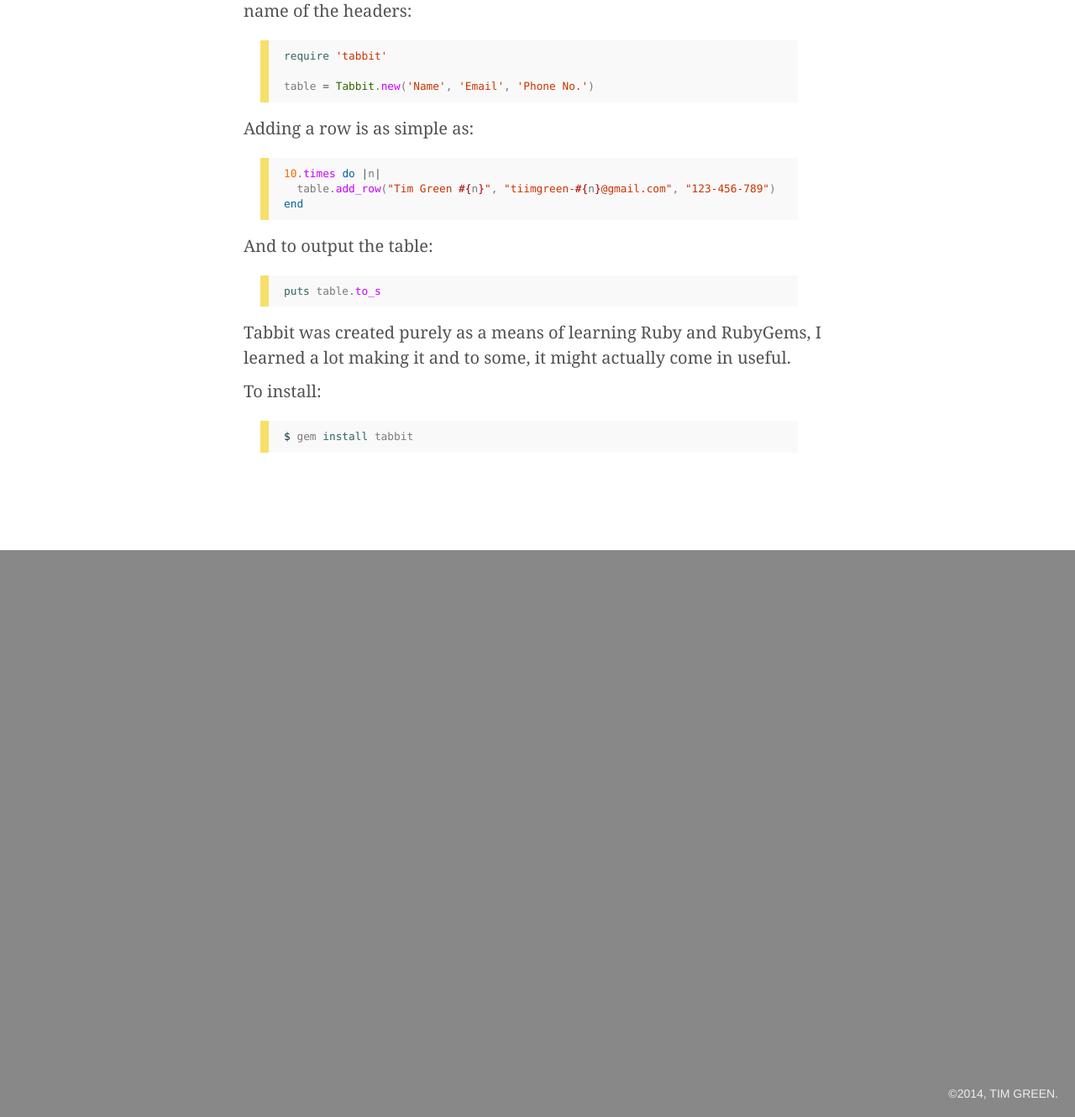
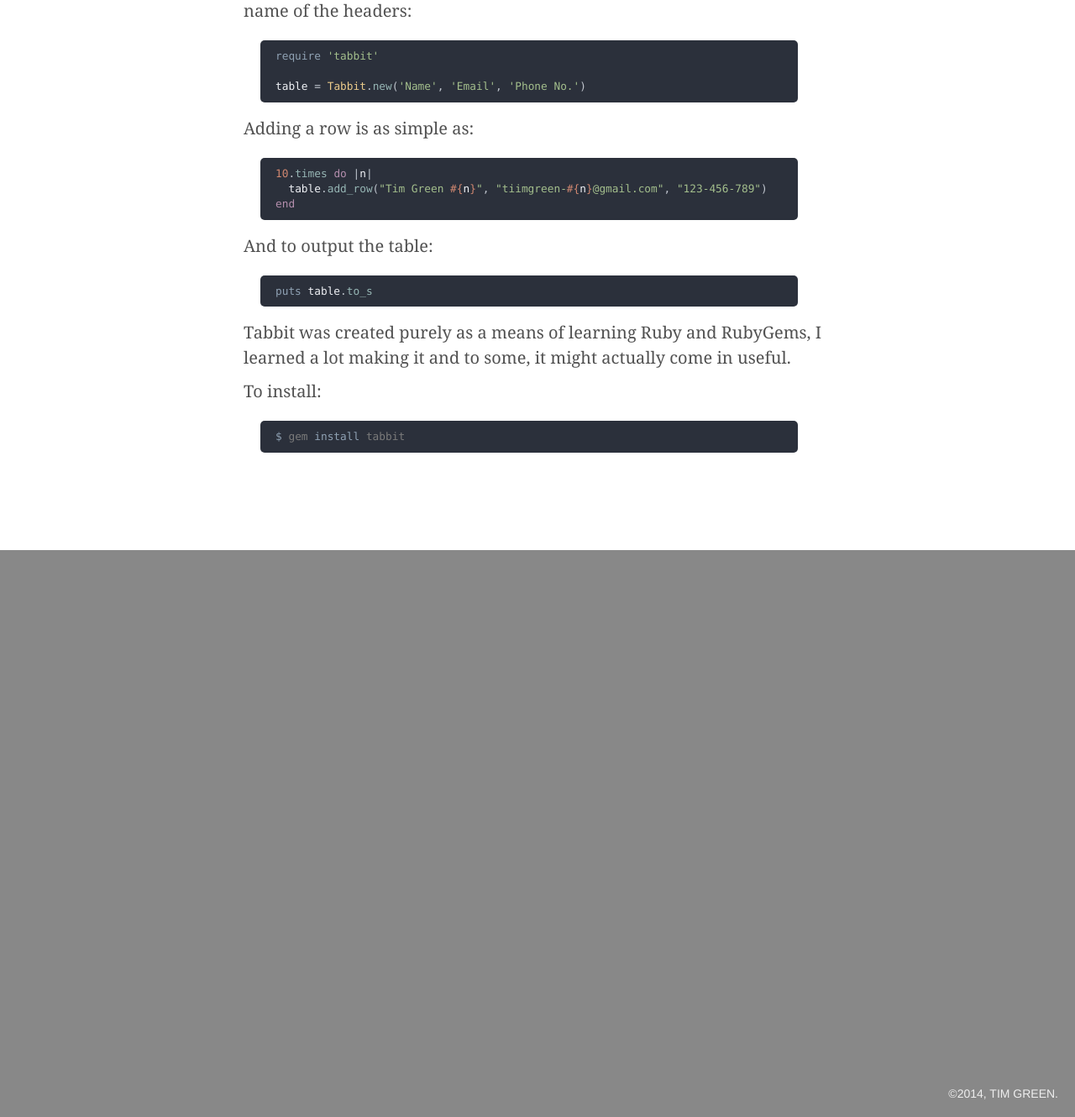
Before and after one commit to tiimgreen/tiimgreen.github.io, a Jekyll site: the page built from _posts/2014-04-15-tables-on-console.md, in a window 1280 px wide. Shown: the part 1478-2808 px from the top of the page at 84% size. Built offline with Jekyll 4.4.1, drawn with Linux system fonts in a browser that asks for light colours; nearby versions of some CDN libraries; some web fonts are replaced; Markdown is read by kramdown in place of the engine named in the settings.

Commit message:
Change syntax highlighting theme

```diff
--- a/assets/css/default.css
+++ b/assets/css/default.css
@@ -267,13 +267,13 @@
 
 code, pre {
 	font-family: Menlo, Monaco, "Courier New", monospace;
-	background-color: #f9f9f9;
+	background-color: #2b303b;
 }
 
 code {
 	padding: .25em .5em;
 	font-size: 85%;
-	color: #bf616a;
+	color: #eff1f5;
 	border-radius: 3px;
 }
 
@@ -285,7 +285,9 @@
 	white-space: pre-wrap;
 	word-break: break-all;
 	word-wrap: break-word;
-	border-left: 10px solid #F6DF6A;
+	-webkit-border-radius: 5px;
+     -moz-border-radius: 5px;
+          border-radius: 5px;
 }
 
 pre code {
--- a/assets/css/syntax.css
+++ b/assets/css/syntax.css
@@ -2,8 +2,8 @@
  /*{ background: #f0f3f3; }*/
 .c { color: #999; } /* Comment */
 .err { color: #AA0000; background-color: #FFAAAA } /* Error */
-.k { color: #006699; } /* Keyword */
-.o { color: #555555 } /* Operator */
+.k { color: #b48ead; } /* Keyword */
+.o { color: #c0c5ce } /* Operator */
 .cm { color: #0099FF; font-style: italic } /* Comment.Multiline */
 .cp { color: #009999 } /* Comment.Preproc */
 .c1 { color: #999; } /* Comment.Single */
@@ -21,46 +21,48 @@
 .kc { color: #006699; } /* Keyword.Constant */
 .kd { color: #006699; } /* Keyword.Declaration */
 .kn { color: #006699; } /* Keyword.Namespace */
-.kp { color: #006699 } /* Keyword.Pseudo */
+.kp { color: #96b5b4 } /* Keyword.Pseudo */
 .kr { color: #006699; } /* Keyword.Reserved */
 .kt { color: #007788; } /* Keyword.Type */
 .m { color: #FF6600 } /* Literal.Number */
 .s { color: #d44950 } /* Literal.String */
 .na { color: #4f9fcf } /* Name.Attribute */
-.nb { color: #336666 } /* Name.Builtin */
-.nc { color: #00AA88; } /* Name.Class */
-.no { color: #336600 } /* Name.Constant */
+.nb { color: #8fa1b3 } /* Name.Builtin */
+.nc { color: #b48ead; } /* Name.Class */
+.no { color: #ebcb8b } /* Name.Constant */
 .nd { color: #9999FF } /* Name.Decorator */
 .ni { color: #999999; } /* Name.Entity */
 .ne { color: #CC0000; } /* Name.Exception */
-.nf { color: #CC00FF } /* Name.Function */
+.nf { color: #96b5b4 } /* Name.Function */
 .nl { color: #9999FF } /* Name.Label */
 .nn { color: #00CCFF; } /* Name.Namespace */
 .nt { color: #2f6f9f; } /* Name.Tag */
-.nv { color: #003333 } /* Name.Variable */
+.nv { color: #8fa1b3 } /* Name.Variable */
 .ow { color: #000000; } /* Operator.Word */
 .w { color: #bbbbbb } /* Text.Whitespace */
 .mf { color: #FF6600 } /* Literal.Number.Float */
 .mh { color: #FF6600 } /* Literal.Number.Hex */
-.mi { color: #FF6600 } /* Literal.Number.Integer */
-.mo { color: #FF6600 } /* Literal.Number.Oct */
+.mi { color: #d08770 } /* Literal.Number.Integer */
+.mo { color: #d08770 } /* Literal.Number.Oct */
 .sb { color: #CC3300 } /* Literal.String.Backtick */
 .sc { color: #CC3300 } /* Literal.String.Char */
 .sd { color: #CC3300; font-style: italic } /* Literal.String.Doc */
-.s2 { color: #CC3300 } /* Literal.String.Double */
-.se { color: #CC3300; } /* Literal.String.Escape */
+.s2 { color: #a3be8c } /* Literal.String.Double */
+.se { color: #d08770; } /* Literal.String.Escape */
 .sh { color: #CC3300 } /* Literal.String.Heredoc */
-.si { color: #AA0000 } /* Literal.String.Interpol */
+.si { color: #d08770 } /* Literal.String.Interpol */
 .sx { color: #CC3300 } /* Literal.String.Other */
 .sr { color: #33AAAA } /* Literal.String.Regex */
-.s1 { color: #CC3300 } /* Literal.String.Single */
-.ss { color: #FFCC33 } /* Literal.String.Symbol */
+.s1 { color: #a3be8c } /* Literal.String.Single */
+.ss { color: #a3be8c } /* Literal.String.Symbol */
 .bp { color: #336666 } /* Name.Builtin.Pseudo */
-.vc { color: #003333 } /* Name.Variable.Class */
-.vg { color: #003333 } /* Name.Variable.Global */
-.vi { color: #003333 } /* Name.Variable.Instance */
+.vc { color: #bf616a } /* Name.Variable.Class */
+.vg { color: #bf616a } /* Name.Variable.Global */
+.vi { color: #bf616a } /* Name.Variable.Instance */
 .il { color: #FF6600 } /* Literal.Number.Integer.Long */
 
 .css .o,
 .css .o + .nt,
 .css .nt + .nt { color: #999; }
+.n { color: #eff1f5; }
+.p { color: #c0c5ce; }
--- a/index.html
+++ b/index.html
@@ -9,7 +9,7 @@
 		<div id="home-title" class="site-icon-home" style="background-image: url({{ site.icon }});" data-stellar-ratio="0.5"></div>
 	</a>
 	<div id="nav-icon" style="bottom: 30px; -webkit-transform: translate3d(0px, 0px, 0px);" data-stellar-ratio="4">
-		<a data-scroll class="scroll" data-speed="500" href="#post-list"><span class="genericon genericon-expand"></span></a>
+		<a data-scroll class="scroll" data-speed="500" href="#middle"><span class="genericon genericon-expand"></span></a>
 	</div>
 </header>
 <div id="middle">
```
